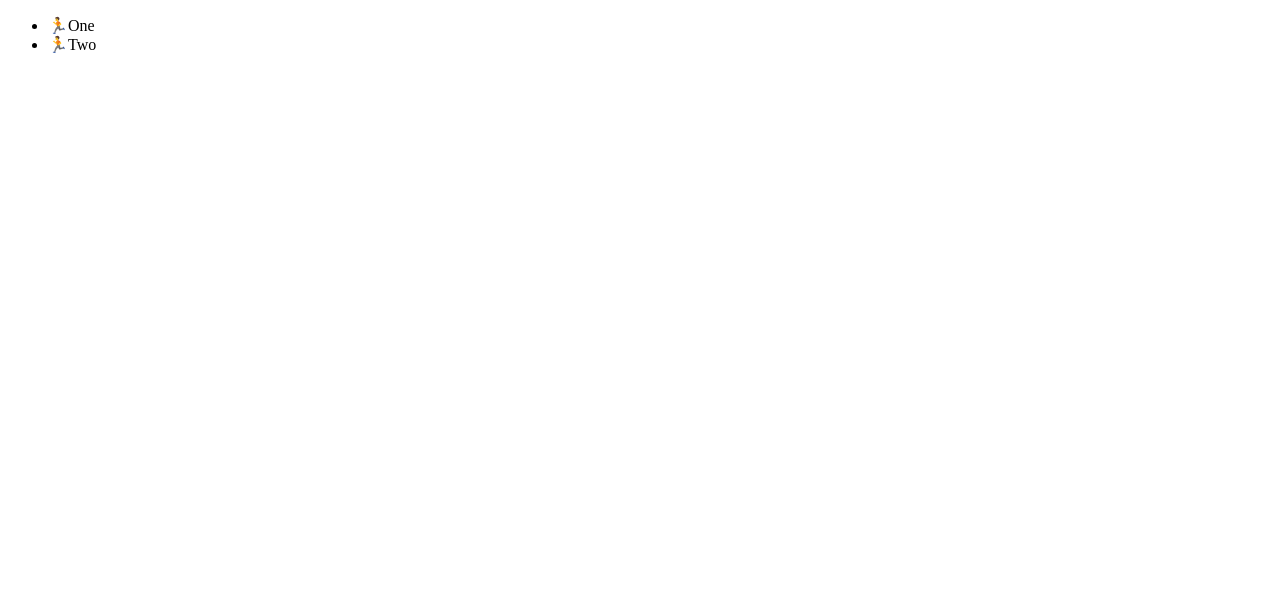
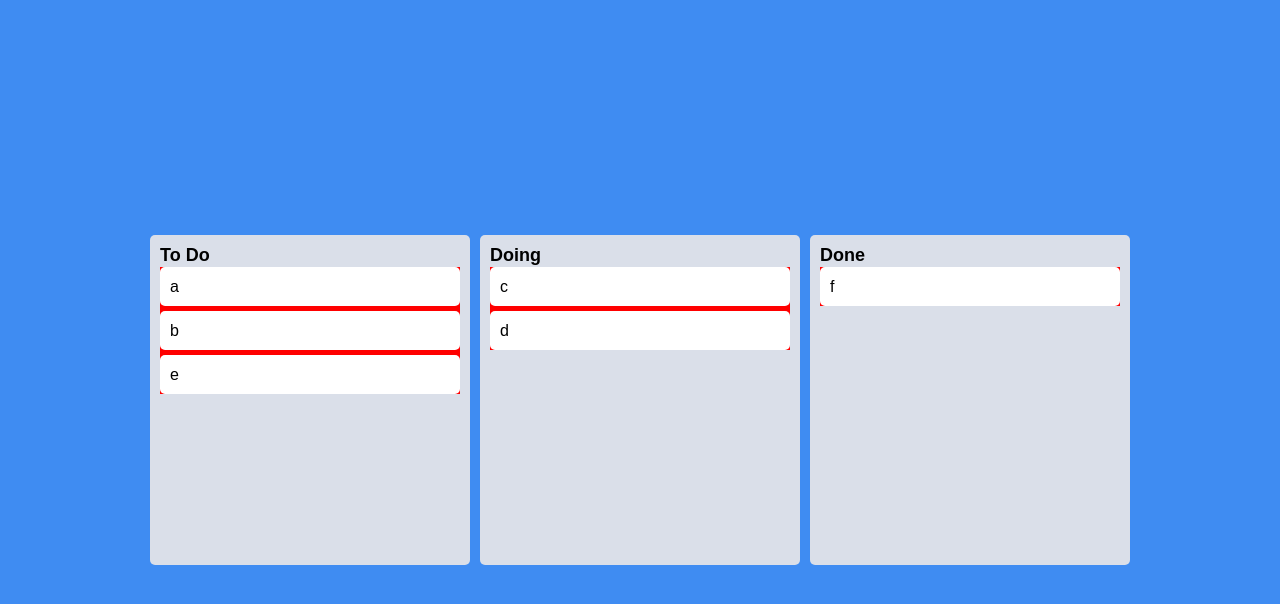
Before and after one commit to NewTurn2017/REACT-MASTER, a React (Create React App) app: page / in a window 1280 px wide. Shown: the top 604 px of the page. Built offline with nearby package versions, Linux system fonts and the light colour scheme.

Commit message:
23-01-17: Todo App Multi Board

```diff
--- a/src/App.tsx
+++ b/src/App.tsx
@@ -1,34 +1,65 @@
-import React from 'react'
-import { DragDropContext, Draggable, Droppable } from 'react-beautiful-dnd'
+import { DragDropContext, DropResult } from 'react-beautiful-dnd'
+import { useRecoilState } from 'recoil'
+import styled from 'styled-components'
+import { toDoState } from './atoms'
+import { Board } from './Components/Board'
+
+const Wrapper = styled.div`
+  display: flex;
+  width: 100vw;
+  margin: 0 auto;
+  justify-content: center;
+  align-items: center;
+  height: 100vh;
+`
+
+const Boards = styled.div`
+  display: flex;
+  justify-content: center;
+  align-items: flex-start;
+  width: 100%;
+  gap: 10px;
+`
 
 function App() {
-  const onDragEnd = () => {}
+  const [toDos, setToDos] = useRecoilState(toDoState)
+  const onDragEnd = (info: DropResult) => {
+    const { destination, draggableId, source } = info
+    if (!destination) return
+    if (destination?.droppableId === source.droppableId) {
+      setToDos((allBoards) => {
+        const sourceBoard = [...allBoards[source.droppableId]]
+        sourceBoard.splice(source.index, 1)
+        sourceBoard.splice(destination?.index, 0, draggableId)
+        return {
+          ...allBoards,
+          [source.droppableId]: sourceBoard,
+        }
+      })
+    }
+    if (destination?.droppableId !== source.droppableId) {
+      setToDos((allBoards) => {
+        const sourceBoard = [...allBoards[source.droppableId]]
+        const destinationBoard = [...allBoards[destination.droppableId]]
+        sourceBoard.splice(source.index, 1)
+        destinationBoard.splice(destination?.index, 0, draggableId)
+        return {
+          ...allBoards,
+          [source.droppableId]: sourceBoard,
+          [destination.droppableId]: destinationBoard,
+        }
+      })
+    }
+  }
   return (
     <DragDropContext onDragEnd={onDragEnd}>
-      <div>
-        <Droppable droppableId="one">
-          {(magic) => (
-            <ul ref={magic.innerRef} {...magic.droppableProps}>
-              <Draggable draggableId="first" index={0}>
-                {(magic) => (
-                  <li ref={magic.innerRef} {...magic.draggableProps}>
-                    <span {...magic.dragHandleProps}>🏃</span>
-                    One
-                  </li>
-                )}
-              </Draggable>
-              <Draggable draggableId="second" index={1}>
-                {(magic) => (
-                  <li ref={magic.innerRef} {...magic.draggableProps}>
-                    <span {...magic.dragHandleProps}>🏃</span>
-                    Two
-                  </li>
-                )}
-              </Draggable>
-            </ul>
-          )}
-        </Droppable>
-      </div>
+      <Wrapper>
+        <Boards>
+          {Object.keys(toDos).map((boardId) => (
+            <Board boardId={boardId} toDos={toDos[boardId]} />
+          ))}
+        </Boards>
+      </Wrapper>
     </DragDropContext>
   )
 }
--- /dev/null
+++ b/src/Components/Board.tsx
@@ -0,0 +1,46 @@
+import { Droppable } from 'react-beautiful-dnd'
+import styled from 'styled-components'
+import DragabbleCard from './DragabbleCard'
+
+const Wrapper = styled.div`
+  width: 300px;
+  padding: 20px 10px;
+  padding-top: 10px;
+  background-color: ${(props) => props.theme.boardColor};
+  border-radius: 5px;
+  min-height: 300px;
+`
+
+const Title = styled.h2`
+  font-weight: 600;
+  display: flex;
+  text-align: center;
+  font-size: 18px;
+`
+
+interface IBoardProps {
+  toDos: string[]
+  boardId: string
+}
+
+export function Board({ toDos, boardId }: IBoardProps) {
+  return (
+    <Wrapper>
+      <Title>{boardId}</Title>
+      <Droppable droppableId={boardId}>
+        {(magic) => (
+          <div
+            style={{ backgroundColor: 'red' }}
+            ref={magic.innerRef}
+            {...magic.droppableProps}
+          >
+            {toDos.map((toDo, index) => (
+              <DragabbleCard key={toDo} index={index} toDo={toDo} />
+            ))}
+            {magic.placeholder}
+          </div>
+        )}
+      </Droppable>
+    </Wrapper>
+  )
+}
--- /dev/null
+++ b/src/Components/DragabbleCard.tsx
@@ -0,0 +1,33 @@
+import React from 'react'
+import { Draggable } from 'react-beautiful-dnd'
+import styled from 'styled-components'
+
+const Card = styled.div`
+  border-radius: 5px;
+  margin-bottom: 5px;
+  padding: 10px 10px;
+  background-color: ${(props) => props.theme.cardColor};
+`
+
+interface IDragabbleCardProps {
+  toDo: string
+  index: number
+}
+function DragabbleCard({ toDo, index }: IDragabbleCardProps) {
+  console.log(toDo, 'has benn rendered')
+  return (
+    <Draggable key={toDo} draggableId={toDo} index={index}>
+      {(magic) => (
+        <Card
+          ref={magic.innerRef}
+          {...magic.draggableProps}
+          {...magic.dragHandleProps}
+        >
+          {toDo}
+        </Card>
+      )}
+    </Draggable>
+  )
+}
+
+export default React.memo(DragabbleCard)
--- a/src/atoms.tsx
+++ b/src/atoms.tsx
@@ -1 +1,13 @@
 import { atom, selector } from 'recoil'
+
+interface IToDoState {
+  [key: string]: string[]
+}
+export const toDoState = atom<IToDoState>({
+  key: 'toDo',
+  default: {
+    'To Do': ['a', 'b', 'e'],
+    Doing: ['c', 'd'],
+    Done: ['f'],
+  },
+})
--- a/src/index.tsx
+++ b/src/index.tsx
@@ -1,14 +1,76 @@
 import React from 'react'
 import ReactDOM from 'react-dom'
 import { RecoilRoot } from 'recoil'
-import { ThemeProvider } from 'styled-components'
+import { createGlobalStyle, ThemeProvider } from 'styled-components'
 import App from './App'
 import { darkTheme } from './theme'
+
+const GlobalStyle = createGlobalStyle`
+  @import url('https://fonts.googleapis.com/css2?family=Open+Sans&family=Source+Sans+Pro&display=swap');
+html, body, div, span, applet, object, iframe,
+h1, h2, h3, h4, h5, h6, p, blockquote, pre,
+a, abbr, acronym, address, big, cite, code,
+del, dfn, em, img, ins, kbd, q, s, samp,
+small, strike, strong, sub, sup, tt, var,
+b, u, i, center,
+dl, dt, dd, menu, ol, ul, li,
+fieldset, form, label, legend,
+table, caption, tbody, tfoot, thead, tr, th, td,
+article, aside, canvas, details, embed,
+figure, figcaption, footer, header, hgroup,
+main, menu, nav, output, ruby, section, summary,
+time, mark, audio, video {
+  margin: 0;
+  padding: 0;
+  border: 0;
+  font-size: 100%;
+  font: inherit;
+  vertical-align: baseline;
+}
+/* HTML5 display-role reset for older browsers */
+article, aside, details, figcaption, figure,
+footer, header, hgroup, main, menu, nav, section {
+  display: block;
+}
+/* HTML5 hidden-attribute fix for newer browsers */
+*[hidden] {
+    display: none;
+}
+body {
+  line-height: 1;
+}
+menu, ol, ul {
+  list-style: none;
+}
+blockquote, q {
+  quotes: none;
+}
+blockquote:before, blockquote:after,
+q:before, q:after {
+  content: '';
+  content: none;
+}
+table {
+  border-collapse: collapse;
+  border-spacing: 0;
+}
+body {
+  font-family: 'Source Sans Pro', sans-serif;
+  background-color: ${(props) => props.theme.bgColor};
+  color: black;
+  line-height: 1.2;
+}
+a {
+  text-decoration: none;
+  color:inherit
+}
+`
 
 ReactDOM.render(
   <React.StrictMode>
     <RecoilRoot>
       <ThemeProvider theme={darkTheme}>
+        <GlobalStyle />
         <App />
       </ThemeProvider>
     </RecoilRoot>
--- a/src/styled.d.ts
+++ b/src/styled.d.ts
@@ -3,8 +3,7 @@
 declare module 'styled-components' {
   export interface DefaultTheme {
     bgColor: string
-    textColor: string
-    accentColor: string
-    cardBgColor: string
+    cardColor: string
+    boardColor: string
   }
 }
--- a/src/theme.ts
+++ b/src/theme.ts
@@ -1,8 +1,7 @@
 import { DefaultTheme } from 'styled-components'
 
 export const darkTheme: DefaultTheme = {
-  bgColor: 'black',
-  textColor: 'white',
-  accentColor: '#9c88ff',
-  cardBgColor: 'transparent',
+  bgColor: '#3F8CF2',
+  cardColor: 'white',
+  boardColor: '#DADFE9',
 }
```
